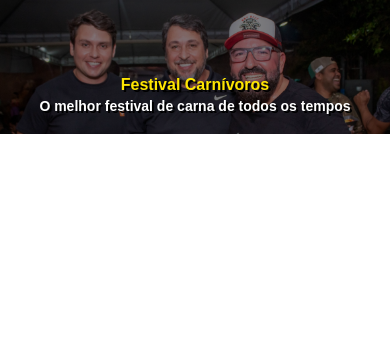
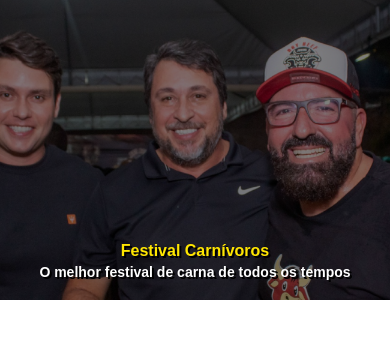
Before and after one commit to arrudafdc/maceio40graus, a PHP site: page / in a window 390 px wide. Shown: the part 129-468 px from the top of the page. Run offline with PHP 8.4, Linux system fonts and the light colour scheme; some web fonts are replaced.

Commit message:
Adiciona object fit ao bg

```diff
--- a/css/main.css
+++ b/css/main.css
@@ -84,8 +84,8 @@
   .teste p {
     font-size: 14px;
   }
-/*   .image-container img {
+  .image-container img {
     min-height: 300px;
     object-fit: cover;
-  } */
+  }
 }
```
Also changed, not shown: img/bgs/carnivoro.jpg, img/bgs/eletro.jpg.
